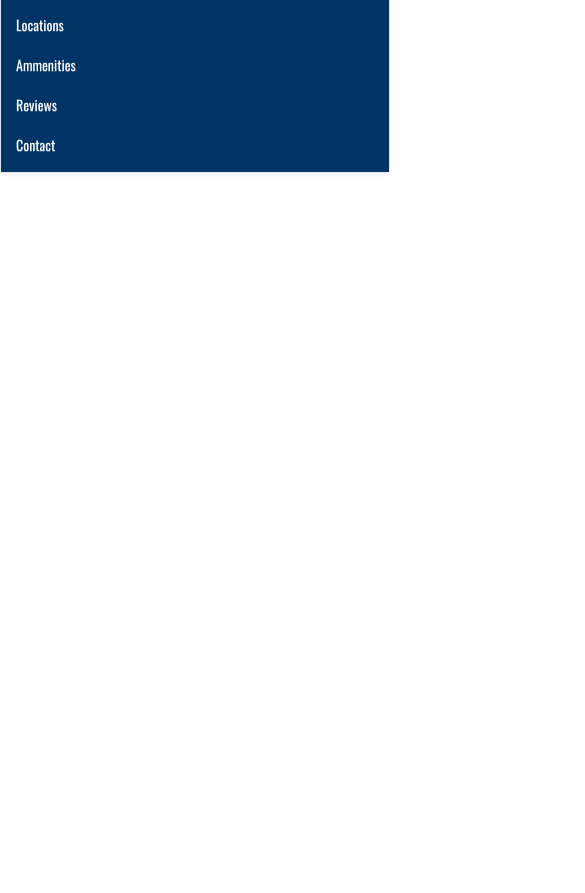
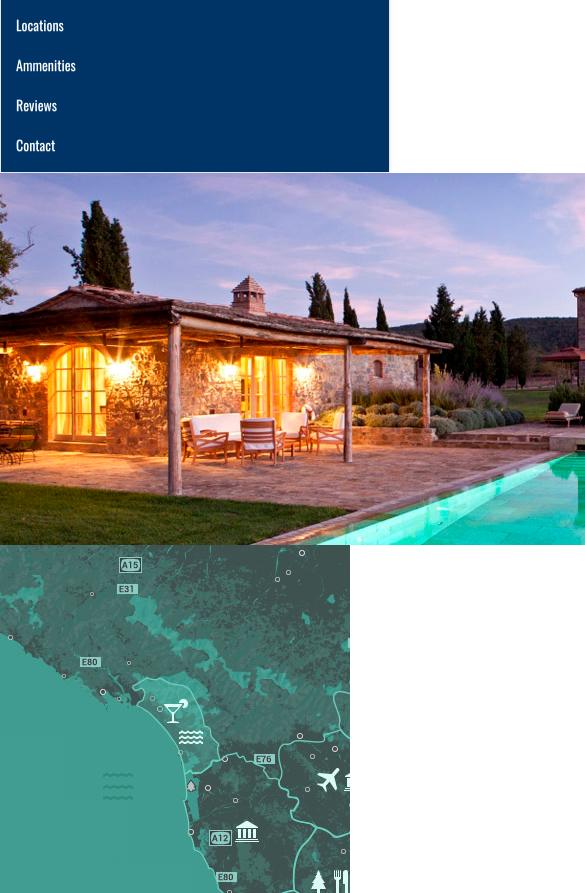
Before and after one commit to FrankNasseri/TuscanyVillaProject, a plain HTML site: page Index.html in a window 390 px wide. Shown: the part 54-947 px from the top of the page, 585 px wide, since content can reach past the window. Before the commit the page ends 844 px from the top, so only its background shows below. Drawn offline with nearby package versions, Linux system fonts and the light colour scheme.

Commit message:
laurens revisions

```diff
--- a/Index.html
+++ b/Index.html
@@ -43,6 +43,16 @@
                         </ul>
             </div><!-- /.navbar-collapse -->
     </nav>
+    <!--HEADER START-->
+    <div>
 
+        <img class="col-md-9" src="Images/Images/tuscany-villas-sant-anna.jpg" style="padding:0px" />
+        <!--<h1>Tuscany Villa</h1>
+        <p id="santannap">We specialize in relaxation</p>-->
+
+
+        <img class="col-md-3" src="Images/Images/Versilia.jpg" style="padding:0px"/>
+
+    </div>
 </body>
 </html>
```
Also changed, not shown: Style.css (+36 -0 lines).
